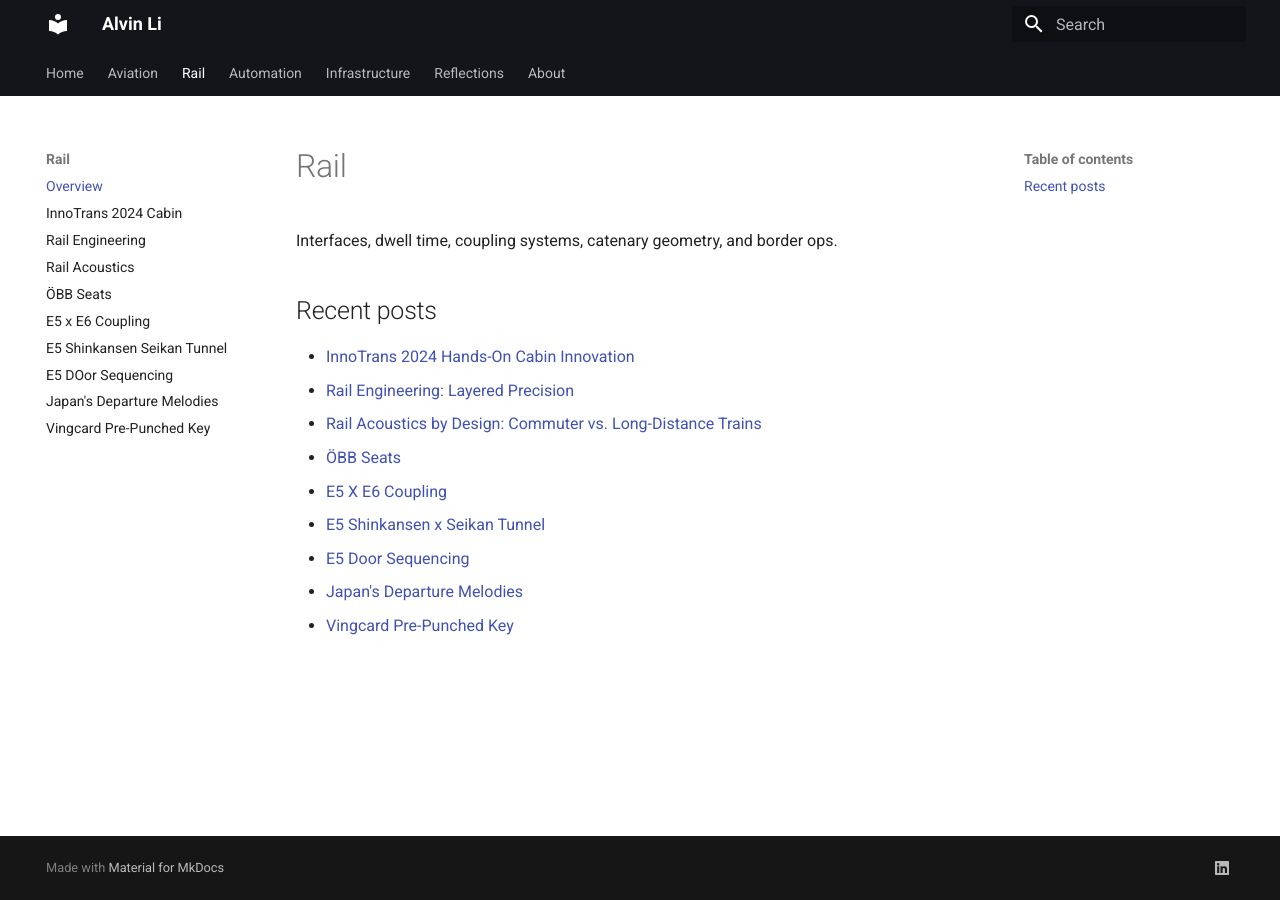
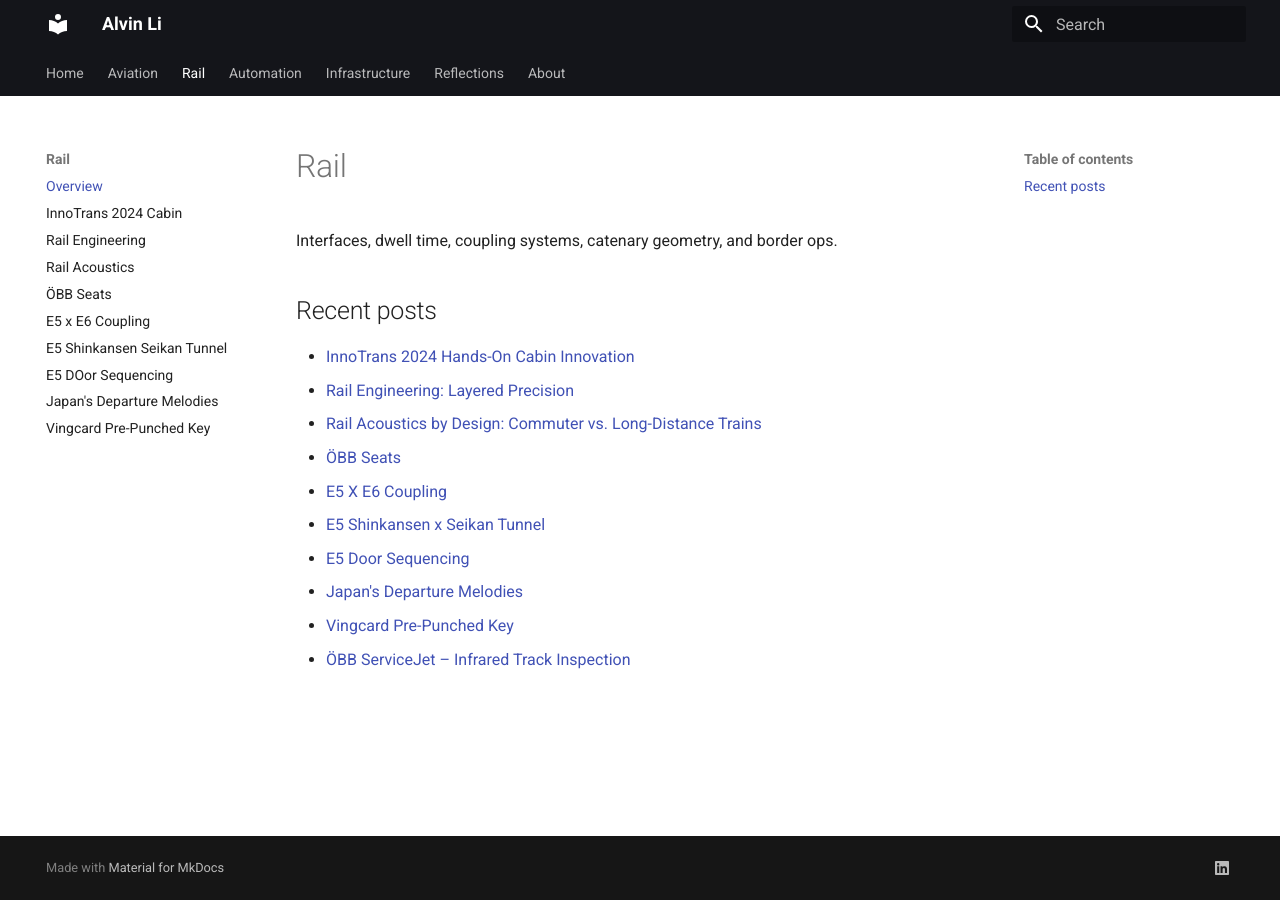
Before and after one commit to alvvvli/alvin-site, an MkDocs documentation site: the page built from docs/rail/index.md, in a window 1280 px wide. Built offline with MkDocs 1.6.1 and Material for MkDocs 9.7.7, drawn with Linux system fonts in a browser that asks for light colours.

Commit message:
Update index.md

```diff
--- a/docs/rail/index.md
+++ b/docs/rail/index.md
@@ -12,3 +12,4 @@ Interfaces, dwell time, coupling systems, catenary geometry, and border ops.
 - [E5 Door Sequencing](e5close.md)
 - [Japan's Departure Melodies](okaring.md)
 - [Vingcard Pre-Punched Key](vingcard.md)
+- [ÖBB ServiceJet – Infrared Track Inspection](servicejet.md)
```
